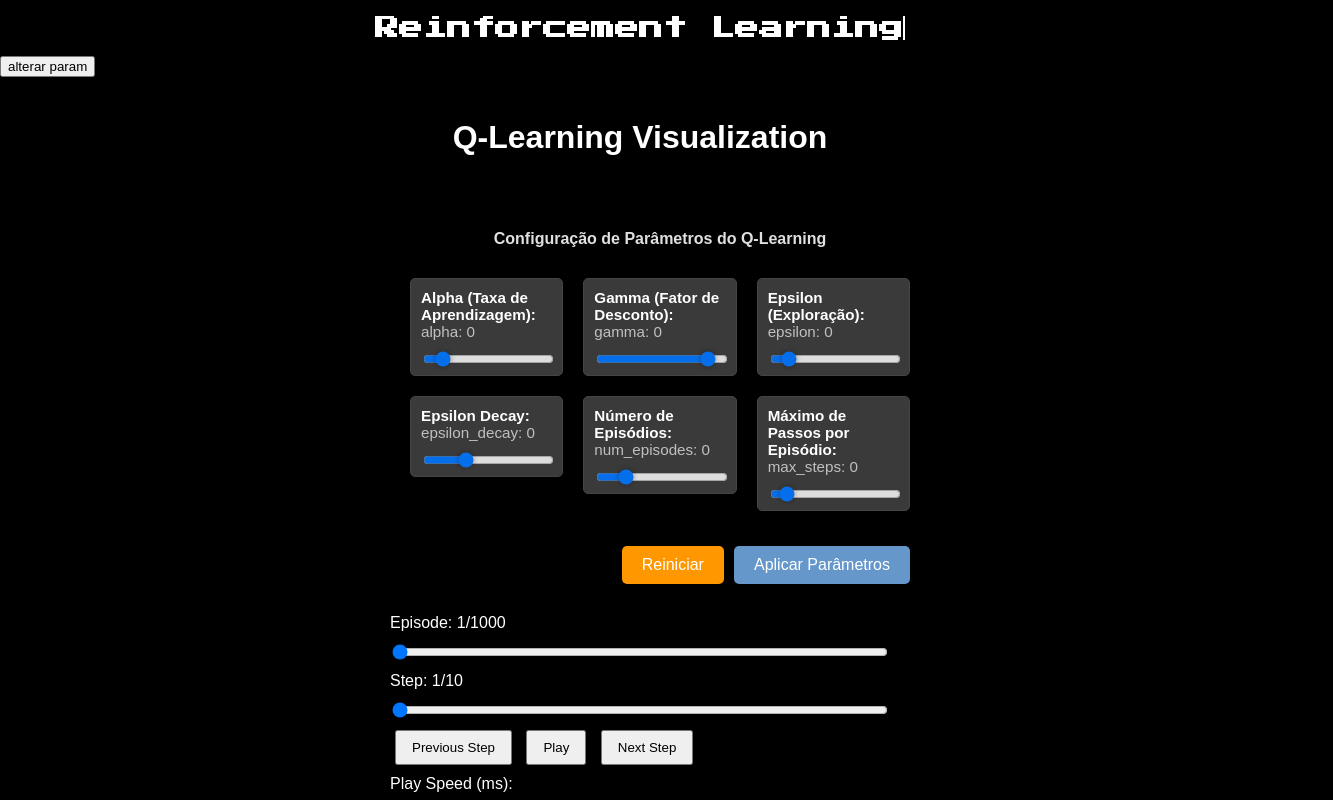
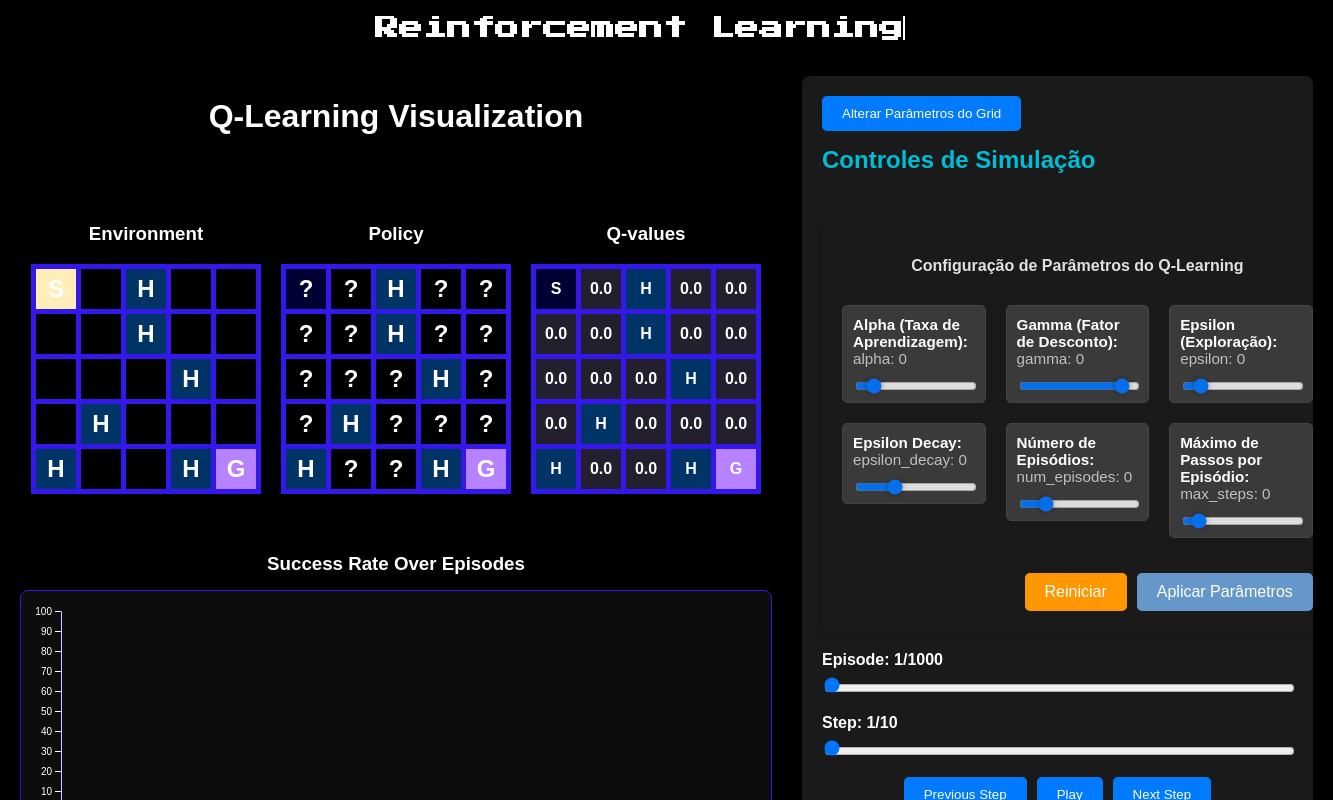
Before and after one commit to FGV-VIS-2025/final-project-rl-explained-vis, a SvelteKit app: page /visualization in a window 1280 px wide. Shown: the top 800 px of the page, 1333 px wide, since content can reach past the window. Built offline with nearby package versions, Linux system fonts and the light colour scheme.

Commit message:
Começando a unir os elementos

```diff
--- a/src/routes/visualization/+page.svelte
+++ b/src/routes/visualization/+page.svelte
@@ -134,67 +134,12 @@
 <svelte:head>
     <title>Q-Learning Visualization</title>
 </svelte:head>
-<button class="btn-change" on:click={showParamSetter}>
-    alterar param
-</button>
-{#if showconfig}
-    <ChangeGrid on:configUpdated={initializeQLearning}
-        bind:showconfig={showconfig}
-        bind:world_width={world_width}
-        bind:world_height={world_height}
-        bind:hole_positions={holes}
-        bind:start_position={start}
-        bind:goal_position={goal} />
-{/if}
-<div class="container">
+
+<div class="main-layout">
+    <div class="left-panel">
         <h1>Q-Learning Visualization</h1>
 
-    <div class="controls">
-          <div class="overlay">
-            <ChangeParams
-                on:paramsUpdated={initializeQLearning}
-                bind:alpha={alpha}
-                bind:gamma={gamma}
-                bind:epsilon={epsilon}
-                bind:epsilon_decay={epsilon_decay}
-                bind:num_episodes={num_episodes}
-                bind:max_steps={max_steps}
-            />
-        </div>
-        <label for="episodeSlider">Episode: {currentEpisode + 1}/{agent_positions_data.length}</label>
-        <input
-            type="range"
-            id="episodeSlider"
-            min="0"
-            max={agent_positions_data.length > 0 ? agent_positions_data.length - 1 : 0}
-            bind:value={currentEpisode}
-            on:input={goToEpisode}
-            disabled={agent_positions_data.length === 0}
-        />
-
-        <label for="stepSlider">Step: {currentStep + 1}/{agent_positions_data[currentEpisode]?.length || 0}</label>
-        <input
-            type="range"
-            id="stepSlider"
-            min="0"
-            max={agent_positions_data[currentEpisode]?.length ? agent_positions_data[currentEpisode].length - 1 : 0}
-            bind:value={currentStep}
-            on:input={goToStep}
-            disabled={!agent_positions_data[currentEpisode]}
-        />
-
-        <div class="playback-buttons">
-            <button on:click={prevStep}>Previous Step</button>
-            <button on:click={togglePlay}>{playing ? 'Pause' : 'Play'}</button>
-            <button on:click={nextStep}>Next Step</button>
-        </div>
-
-        <label for="playSpeed">Play Speed (ms):</label>
-        <input type="number" id="playSpeed" bind:value={playSpeed} min="50" max="1000" step="50" />
-
-        <button on:click={initializeQLearning}>Rerun Q-Learning</button>
-    </div>
-
+        <div class="grids-and-chart-wrapper">
             <div class="grids-wrapper">
                 <div class="grid-display-wrapper">
                     <EnvironmentGrid
@@ -245,45 +190,177 @@
                 width={750}
                 height={250}
             />
+        </div>
+    </div>
 
-    <!-- <div class="info-panel">
-        <h2>Current Q-Values for Agent's Cell ({currentAgentPosition[0]}, {currentAgentPosition[1]}):</h2>
-        <ul>
-            {#each Object.entries(currentQTable) as [action, value]}
-                <li>{action}: {value.toFixed(2)}</li>
-            {/each}
-        </ul>
+    <div class="right-panel">
+        <button class="btn-change" on:click={showParamSetter}>
+            Alterar Parâmetros do Grid
+        </button>
+        {#if showconfig}
+            <ChangeGrid on:configUpdated={initializeQLearning}
+                bind:showconfig={showconfig}
+                bind:world_width={world_width}
+                bind:world_height={world_height}
+                bind:hole_positions={holes}
+                bind:start_position={start}
+                bind:goal_position={goal} />
+        {/if}
+        <div class="controls">
+            <h2>Controles de Simulação</h2>
+            <ChangeParams
+                on:paramsUpdated={initializeQLearning}
+                bind:alpha={alpha}
+                bind:gamma={gamma}
+                bind:epsilon={epsilon}
+                bind:epsilon_decay={epsilon_decay}
+                bind:num_episodes={num_episodes}
+                bind:max_steps={max_steps}
+            />
 
-        <h2>Success Rate (Last 100 Episodes):</h2>
-        <p>{success_rates_data[currentEpisode]}%</p>
-    </div> -->
+            <label for="episodeSlider">Episode: {currentEpisode + 1}/{agent_positions_data.length}</label>
+            <input
+                type="range"
+                id="episodeSlider"
+                min="0"
+                max={agent_positions_data.length > 0 ? agent_positions_data.length - 1 : 0}
+                bind:value={currentEpisode}
+                on:input={goToEpisode}
+                disabled={agent_positions_data.length === 0}
+            />
+
+            <label for="stepSlider">Step: {currentStep + 1}/{agent_positions_data[currentEpisode]?.length || 0}</label>
+            <input
+                type="range"
+                id="stepSlider"
+                min="0"
+                max={agent_positions_data[currentEpisode]?.length ? agent_positions_data[currentEpisode].length - 1 : 0}
+                bind:value={currentStep}
+                on:input={goToStep}
+                disabled={!agent_positions_data[currentEpisode]}
+            />
+
+            <div class="playback-buttons">
+                <button on:click={prevStep}>Previous Step</button>
+                <button on:click={togglePlay}>{playing ? 'Pause' : 'Play'}</button>
+                <button on:click={nextStep}>Next Step</button>
+            </div>
+
+            <label for="playSpeed">Play Speed (ms):</label>
+            <input type="number" id="playSpeed" bind:value={playSpeed} min="50" max="1000" step="50" />
+
+            <button on:click={initializeQLearning}>Rerun Q-Learning</button>
+        </div>
+    </div>
 </div>
 
 <style>
-    .container {
+    .main-layout {
         display: flex;
-        flex-direction: column;
-        align-items: center;
+        justify-content: space-between;
         padding: 20px;
         font-family: Arial, sans-serif;
         background-color: #000000;
         color: #ffffff;
         min-height: 100vh;
+        gap: 30px;
+    }
+
+    .left-panel {
+        flex: 3;
+        display: flex;
+        flex-direction: column;
+        align-items: center;
+    }
+
+    .right-panel {
+        flex: 1;
+        display: flex;
+        flex-direction: column;
+        align-items: flex-start;
+        padding: 20px;
+        background-color: #1a1a1a;
+        border-radius: 8px;
+        gap: 15px;
+    }
+
+    h1 {
+        margin-bottom: 20px;
+    }
+
+    h2 {
+        margin-top: 0;
+        color: #00bcd4;
+    }
+
+    .grids-and-chart-wrapper {
+        display: flex;
+        flex-direction: column;
+        gap: 30px;
+        width: 100%;
+        align-items: center;
     }
 
     .controls {
-        margin-bottom: 20px;
         display: flex;
         flex-direction: column;
         gap: 10px;
         width: 100%;
-        max-width: 500px;
     }
 
-    .playback-buttons button {
-        margin: 0 5px;
-        padding: 8px 15px;
+    .playback-buttons {
+        display: flex;
+        justify-content: center;
+        gap: 10px;
+        margin-top: 10px;
+    }
+
+    .playback-buttons button, .btn-change {
+        padding: 10px 20px;
         cursor: pointer;
+        background-color: #007bff;
+        color: white;
+        border: none;
+        border-radius: 5px;
+        transition: background-color 0.3s ease;
+    }
+
+    .playback-buttons button:hover, .btn-change:hover {
+        background-color: #0056b3;
+    }
+
+    input[type="range"] {
+        width: 100%;
+        margin-top: 5px;
+        background: #333;
+        height: 8px;
+        border-radius: 5px;
+        outline: none;
+    }
+
+    input[type="range"]::-webkit-slider-thumb {
+        -webkit-appearance: none;
+        width: 20px;
+        height: 20px;
+        border-radius: 50%;
+        background: #00bcd4;
+        cursor: pointer;
+        margin-top: -6px;
+    }
+
+    input[type="number"] {
+        width: 100%;
+        padding: 8px;
+        border: 1px solid #333;
+        background-color: #222;
+        color: white;
+        border-radius: 4px;
+        margin-top: 5px;
+    }
+
+    label {
+        margin-top: 10px;
+        font-weight: bold;
     }
 
     .grids-wrapper {
```
Lines whose indentation alone changed are shown as unchanged.
